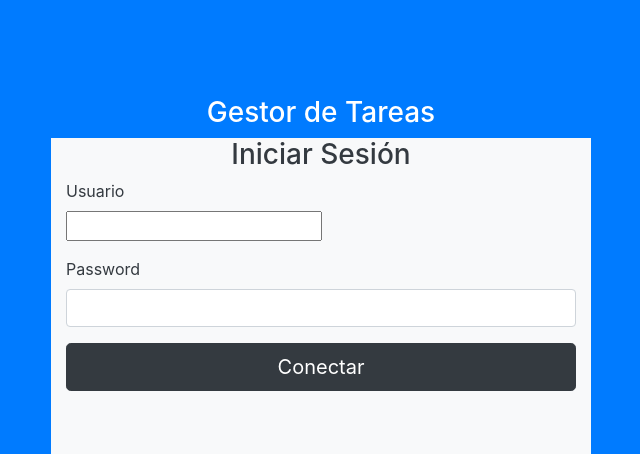
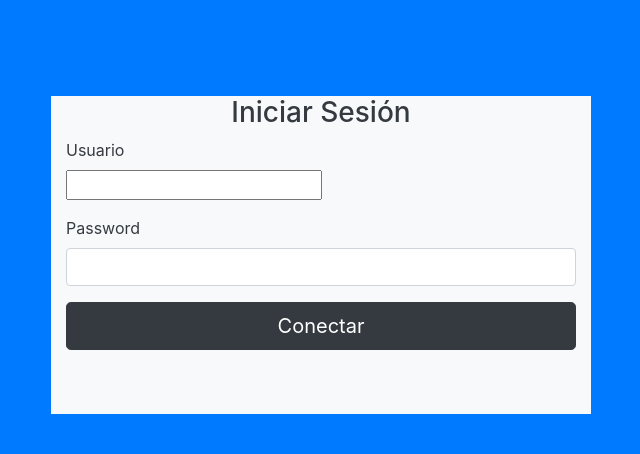
Before and after one commit to lluisespert/gestordetareas, a PHP site: page /index.php in a window 1280 px wide. Shown: the top 454 px of the page, without its empty margins (319-959 px from the left). Run offline with PHP 8.4, Linux system fonts and the light colour scheme.

Commit message:
Cambio 1

```diff
--- a/vistas/principal.php
+++ b/vistas/principal.php
@@ -14,7 +14,6 @@
         <br>
         <br>
         <div id="login">
-            <h3 class="text-center text-white">Gestor de Tareas</h3>
             <div class="container">
                 <div id="login-row" class="row justify-content-center align-items-center">
                     <div id="login-column" class="col-md-6">
```
